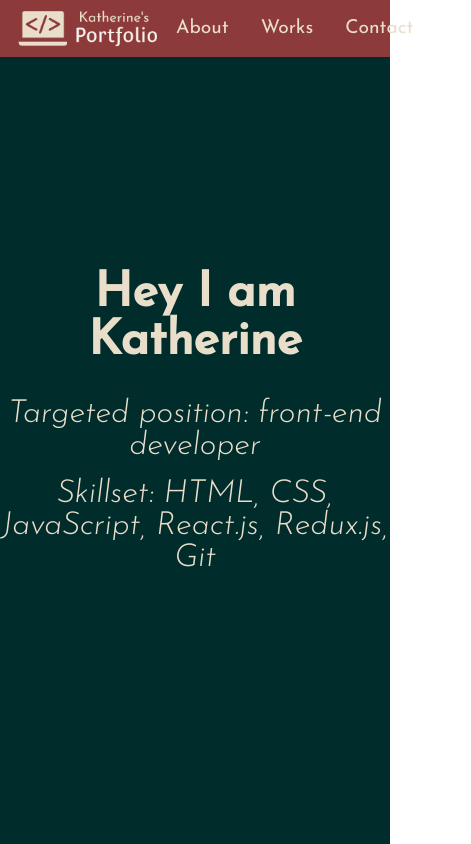
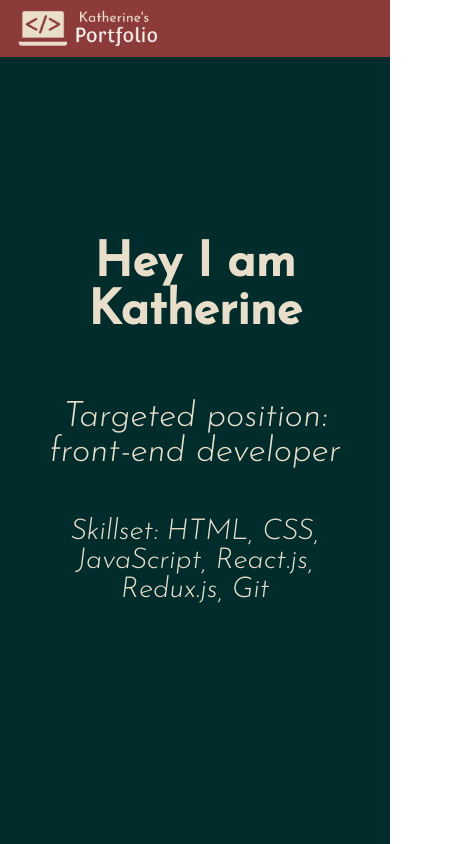
Before and after one commit to rendongzha/personal-portfolio, a React (Create React App) app: page / in a window 390 px wide. Shown: the top 844 px of the page, 471 px wide, since content can reach past the window. Built offline with nearby package versions, Linux system fonts and the light colour scheme.

Commit message:
responsive adjustment

```diff
--- a/src/components/Contact.module.css
+++ b/src/components/Contact.module.css
@@ -15,7 +15,15 @@
   margin: 0 auto;
   display: flex;
   flex-direction: row;
+
   font-size: 1.4rem;
   justify-content: space-around;
   width: 80%;
 }
+
+@media screen and (max-width: 450px) {
+  .contact-container {
+    display: grid;
+    grid-template-columns: repeat(2, 1fr);
+  }
+}
--- a/src/components/Navbar.module.css
+++ b/src/components/Navbar.module.css
@@ -30,3 +30,9 @@
 .navbar a:hover {
   color: white;
 }
+
+@media screen and (max-width: 450px) {
+  .navbar {
+    display: none;
+  }
+}
--- a/src/components/Projects.module.css
+++ b/src/components/Projects.module.css
@@ -7,7 +7,6 @@
 .projects h2 {
   text-align: center;
   border-bottom: 2px solid var(--color-yellow);
-
   margin-bottom: 2rem;
   color: var(--color-yellow);
   font-size: 2.5rem;
--- a/src/components/Welcome.module.css
+++ b/src/components/Welcome.module.css
@@ -5,6 +5,7 @@
   display: grid;
   place-content: center;
   color: var(--color-yellow);
+  padding: 0 3rem;
 }
 
 .welcome h1 {
@@ -24,7 +25,13 @@
   margin-top: 1rem;
 }
 
-/* p.skillset {
-  font-size: 1.2rem;
-  font-style: normal;
-} */
+@media screen and (max-width: 450px) {
+  .welcome p {
+    margin-top: 3rem;
+    font-size: 2.2rem;
+  }
+
+  p.skillset {
+    font-size: 1.8rem;
+  }
+}
```
